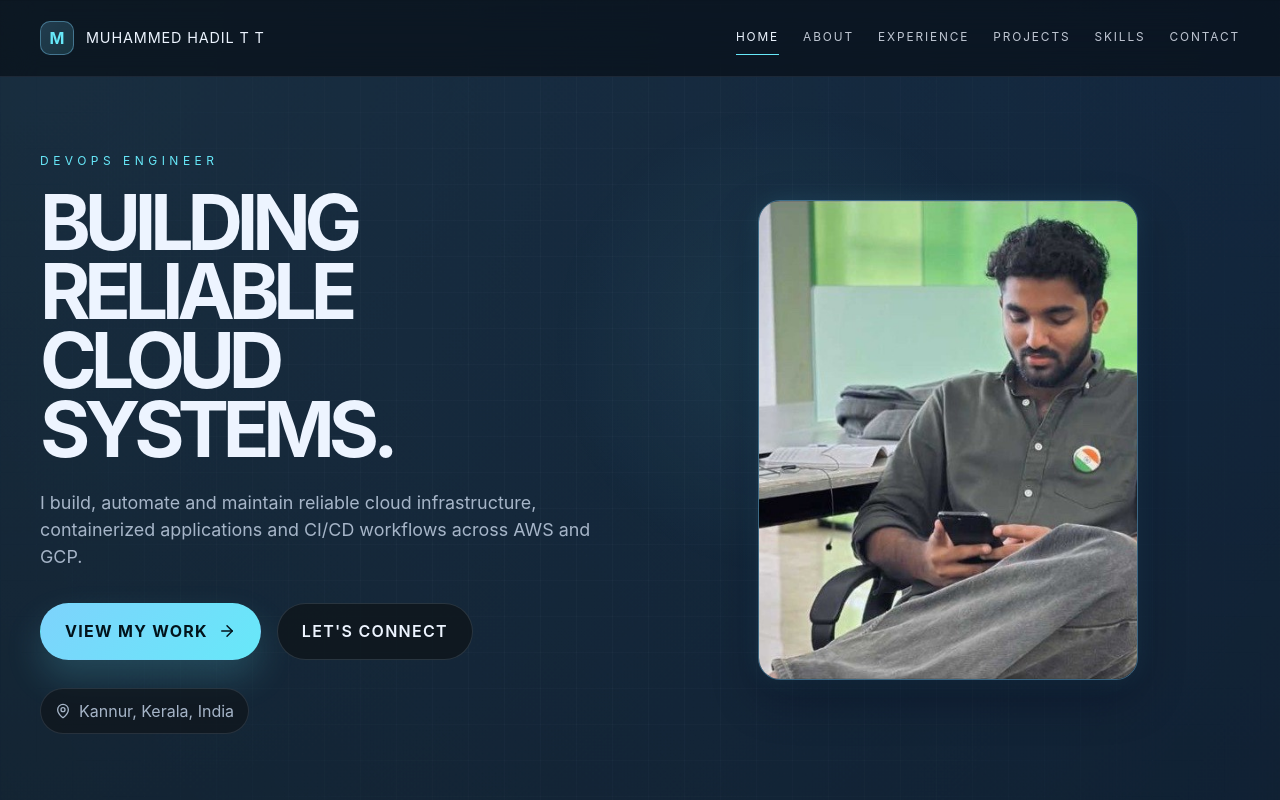
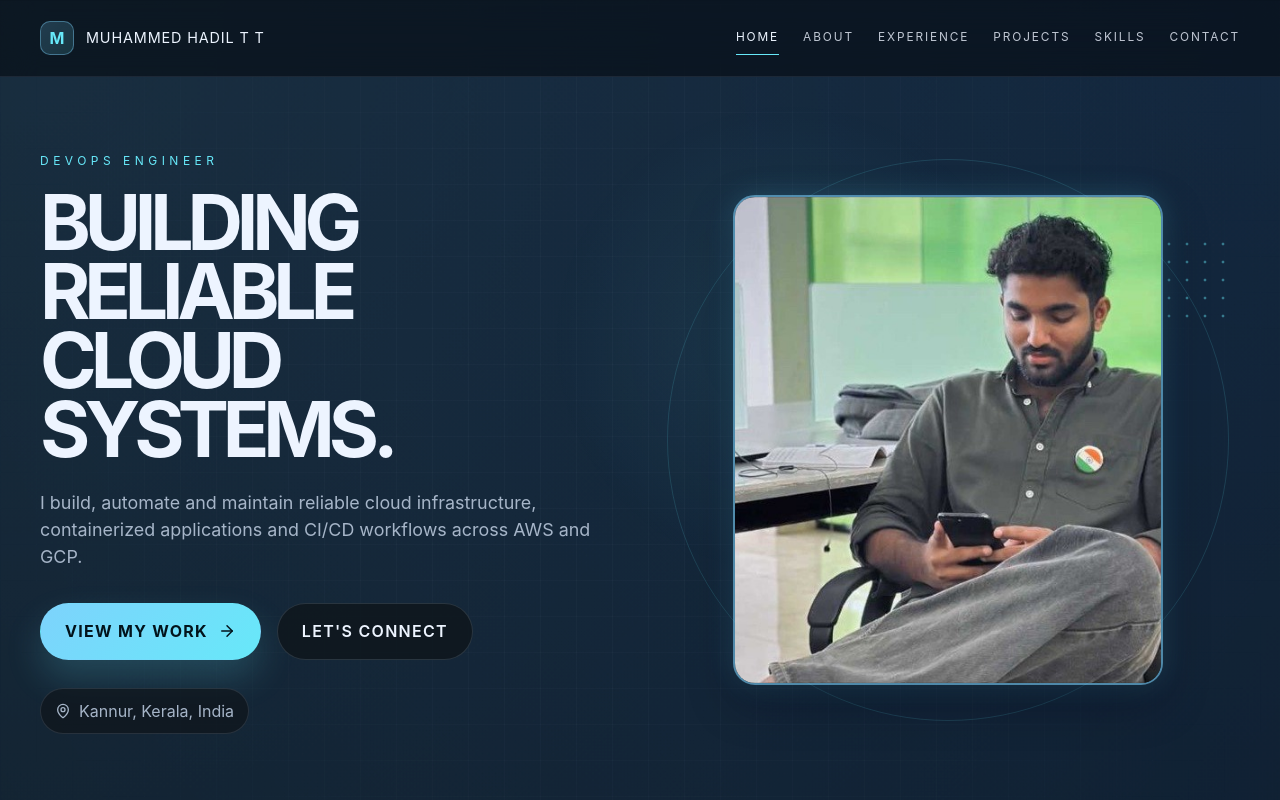
Before and after one commit to hadilhad1/portfolio, a React (Vite) app: page / in a window 1280 px wide. Shown: the top 800 px of the page. Built offline with nearby package versions, Linux system fonts and the light colour scheme.

Commit message:
Match hero photo reference styling

```diff
--- a/src/App.css
+++ b/src/App.css
@@ -268,18 +268,46 @@
 }
 
 .hero-visual {
+  position: relative;
   display: flex;
   justify-content: center;
 }
 
+.hero-visual::before {
+  content: '';
+  position: absolute;
+  top: 50%;
+  left: 50%;
+  width: 560px;
+  height: 560px;
+  border: 1px solid rgba(103, 232, 249, 0.14);
+  border-radius: 50%;
+  transform: translate(-50%, -50%);
+  pointer-events: none;
+}
+
+.hero-visual::after {
+  content: '';
+  position: absolute;
+  top: 8%;
+  right: 2%;
+  width: 86px;
+  height: 86px;
+  background-image: radial-gradient(circle, rgba(103, 232, 249, 0.62) 1.2px, transparent 1.7px);
+  background-size: 18px 18px;
+  opacity: 0.7;
+  pointer-events: none;
+}
+
 .profile-frame {
   position: relative;
-  width: min(380px, 100%);
-  height: 480px;
-  border: 1px solid rgba(125, 211, 252, 0.38);
+  z-index: 1;
+  width: min(430px, 100%);
+  height: 490px;
+  border: 2px solid rgba(125, 211, 252, 0.58);
   border-radius: 22px;
   overflow: hidden;
-  box-shadow: 0 18px 44px rgba(2, 6, 23, 0.34), 0 0 24px rgba(103, 232, 249, 0.12);
+  box-shadow: 0 18px 44px rgba(2, 6, 23, 0.34), 0 0 28px rgba(103, 232, 249, 0.2);
   transition: transform 0.25s ease;
 }
 
@@ -314,6 +342,17 @@
   color: var(--muted);
   font-size: clamp(1.06rem, 2vw, 1.3rem);
   line-height: 1.8;
+}
+
+@media (max-width: 1100px) and (min-width: 981px) {
+  .hero-grid {
+    gap: 24px;
+  }
+
+  .profile-frame {
+    width: min(340px, 100%);
+    height: 430px;
+  }
 }
 
 .philosophy-grid {
```
